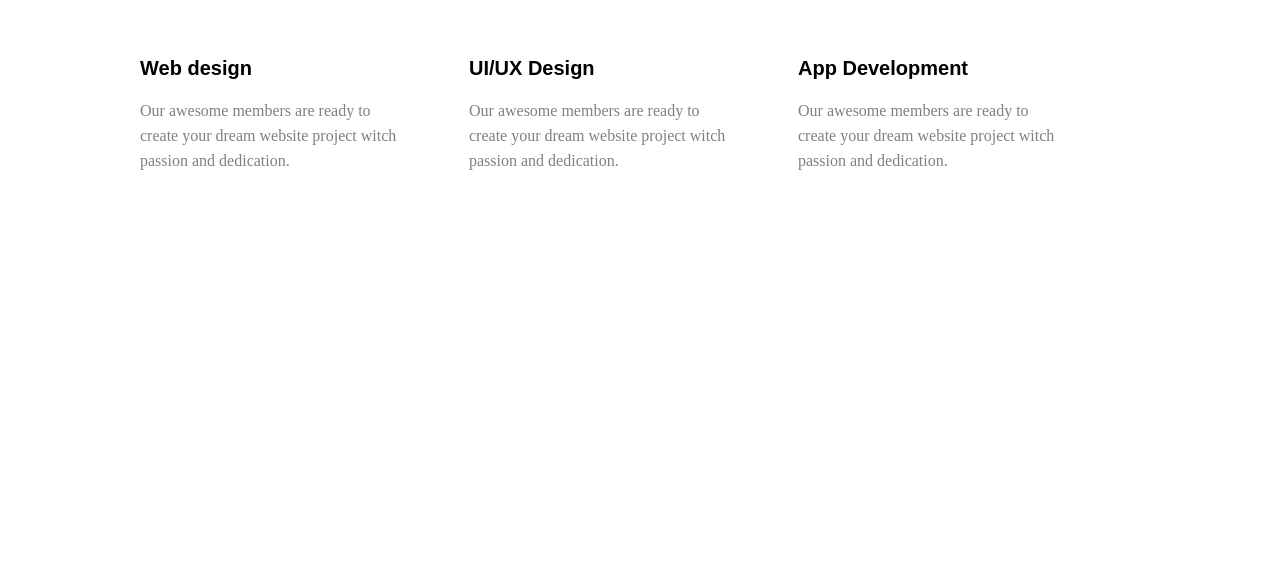
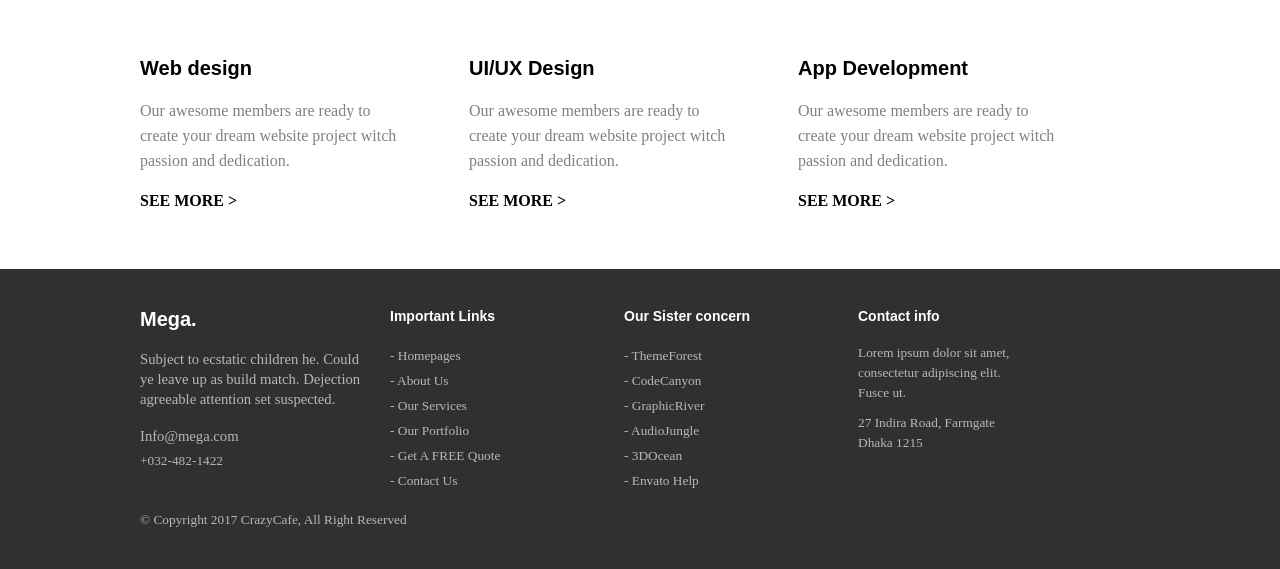
Before and after one commit to tarrymary/html, a plain HTML site: page index.html in a window 1280 px wide. Shown: the part 623-1192 px from the top of the page. Before the commit the page ends 800 px from the top, so only its background shows below. Drawn offline with Linux system fonts and the light colour scheme.

Commit message:
first page

```diff
--- a/index.html
+++ b/index.html
@@ -77,26 +77,71 @@
 	<section>
 		<div class="section">
 			<div class="conteiner">
-				<h1 class="main-header">Hola! It's mega.</h1>
-				<p class="plain-text">The ultimate multipurprose Business Theme that you can use for any of your business or clients.</p>
+				<h1 class="section__main-header">Hola! It's mega.</h1>
+				<p class="section__plain-text">The ultimate multipurprose Business Theme that you can use for any of your business or clients.</p>
 			</div>
 		</div>
 	</section>
 	<div>
 		<div class="conteiner">
 			<div class="block">
-				<h1 class="header">Web design</h1>
-				<p class="text">Our awesome members are ready to create your dream website project witch passion and dedication.</p>
+				<h1 class="block__header">Web design</h1>
+				<p class="block__text">Our awesome members are ready to create your dream website project witch passion and dedication.</p>
+				<a href="#see-more1" class="block__link">See more</a>
 			</div>
 			<div class="block">
-				<h1 class="header">UI/UX Design</h1>
-				<p class="text">Our awesome members are ready to create your dream website project witch passion and dedication.</p>
+				<h1 class="block__header">UI/UX Design</h1>
+				<p class="block__text">Our awesome members are ready to create your dream website project witch passion and dedication.</p>
+				<a href="#see-more2" class="block__link">See more</a>
 			</div>
 			<div class="block">
-				<h1 class="header">App Development</h1>
-				<p class="text">Our awesome members are ready to create your dream website project witch passion and dedication.</p>
+				<h1 class="block__header">App Development</h1>
+				<p class="block__text">Our awesome members are ready to create your dream website project witch passion and dedication.</p>
+				<a href="#see-more3" class="block__link">See more</a>
 			</div>
 		</div>
 	</div>
+	<footer class="footer">
+		<div class="conteiner">
+			<div class="contacts">
+				<h1 class="contacts__logo">Mega.</h1>
+				<p class="contacts__text">Subject to ecstatic children he. Could ye leave up as build match. Dejection agreeable attention set suspected.</p>
+				<p class="contacts__mail">Info@mega.com</p>
+				<p class="contacts__tel">+032-482-1422</p>
+			</div>
+			<div class="conteiner">
+				<div class="footer-links">
+					<h1 class="footer-links__header">Important Links</h1>
+					<ul>
+						<li class="footer-links__item"><a class="footer-links__links" href="#homepages">Homepages</a></li>
+						<li class="footer-links__item"><a class="footer-links__links" href="#aboutus">About us</a></li>
+						<li class="footer-links__item"><a class="footer-links__links" href="#services">our services</a></li>
+						<li class="footer-links__item"><a class="footer-links__links" href="#portfolio">our portfolio</a></li>
+						<li class="footer-links__item"><a class="footer-links__links" href="#quote">get a FREE quote</a></li>
+						<li class="footer-links__item"><a class="footer-links__links" href="contact">contact us</a></li>
+					</ul>
+				</div>
+				<div class="footer-links">
+					<h1 class="footer-links__header">Our Sister concern</h1>
+					<ul>
+						<li><a class="footer-links__links" href="#forest">ThemeForest</a></li>
+						<li><a class="footer-links__links" href="canyon">CodeCanyon</a></li>
+						<li><a class="footer-links__links" href="#river">GraphicRiver</a></li>
+						<li><a class="footer-links__links" href="#jungle">AudioJungle</a></li>
+						<li><a class="footer-links__links" href="#ocean">3DOcean</a></li>
+						<li><a class="footer-links__links" href="#help">Envato help</a></li>
+					</ul>
+				</div>
+				<div class="contact-info">
+					<h1 class="contact-info__header">Contact info</h1>
+					<p class="contact-info__text">Lorem ipsum dolor sit amet, consectetur adipiscing elit. Fusce ut.</p>
+					<p class="contact-info__text">27 Indira Road, Farmgate Dhaka 1215</p>
+				</div>
+			</div>
+			<div class="copyright">
+				<p class="copyright__text">© Copyright 2017 CrazyCafe, all right reserved</p>
+			</div>
+		</div>
+	</footer>
 	</body>
 </html>
--- a/styles.css
+++ b/styles.css
@@ -129,7 +129,7 @@
 	height:550px;
 }
 
-.main-header {
+.section__main-header {
 	display: block;
 	padding-top: 300px;
 	font-weight: bold;
@@ -138,7 +138,7 @@
 	font-size: 30px;
 }
 
-.plain-text {
+.section__plain-text {
 	display: block;
 	width: 320px;
 	font-size: 20px;
@@ -152,16 +152,129 @@
 	width: 260px;
 	margin-right: 65px;
 	margin-top: 60px;
+	margin-bottom:60px;
 }
 
-.header {
+.block__header {
 	margin-bottom: 20px;
 	font-weight: bold;
 	font-size: 20px;
 	font-family: Arial;
 }
 
-.text {
+.block__text {
 	line-height: 25px;
 	color: grey;
+	padding-bottom: 20px;
 }
+
+.block__link {
+	text-transform: uppercase;
+	text-decoration: none;
+	color:#000;
+	font-weight: bold;
+}
+
+.block__link:after {
+	content: " >";
+}
+
+.footer {
+	background-color: #303030;
+	height:300px;
+}
+
+.contacts {
+	float: left;
+	display: inline-block;
+	width: 230px;
+	margin-top: 40px;
+	margin-right:20px;
+}
+
+.contacts__logo {
+	font-size: 20px;
+	font-family: Arial;
+	padding-bottom: 20px;
+	color:#fff;
+	font-weight: bold;
+}
+
+.contacts__text {
+	color: #b8b8b8 ;
+	font-size: 11pt;
+	line-height: 20px;
+	padding-bottom: 20px;
+}
+
+.contacts__mail {
+	color: #b8b8b8 ;
+	font-size: 11pt;
+	padding-bottom:10px;
+}
+
+.contacts__tel {
+	color: #b8b8b8 ;
+	font-size: 10pt;
+}
+
+.footer-links {
+	display: inline-block;
+	width: 230px;
+	margin-top: 40px;
+}
+
+.footer-links__header {
+	font-size: 14px;
+	font-family: Arial;
+	padding-bottom: 20px;
+	color:#fff;
+	font-weight: bold;
+}
+
+.footer-links__links {
+	color:#b8b8b8;
+	text-decoration: none;
+	text-transform: capitalize;
+	font-size: 10pt;
+	height: 20px;
+	line-height: 25px;
+}
+
+.footer-links__links:before {
+	content:"- ";
+}
+
+
+
+.contact-info {
+	display:inline-block;
+	width: 170px;
+	vertical-align: top;
+	margin-top: 40px;
+}
+
+.contact-info__header {
+	color:#fff;
+	font-size: 14px;
+	margin-bottom:20px;
+	font-family: Arial;
+	font-weight: bold;
+}
+
+.contact-info__text {
+	color:#b8b8b8;
+	font-size: 10pt;
+	line-height: 20px;
+	padding-bottom: 10px;
+}
+
+.copyright {
+	margin-top:20px;
+}
+
+.copyright__text {
+	color: #b8b8b8;
+	font-size: 10pt;
+	text-transform: capitalize;
+}
```
Also changed, not shown: foms.html (added).
